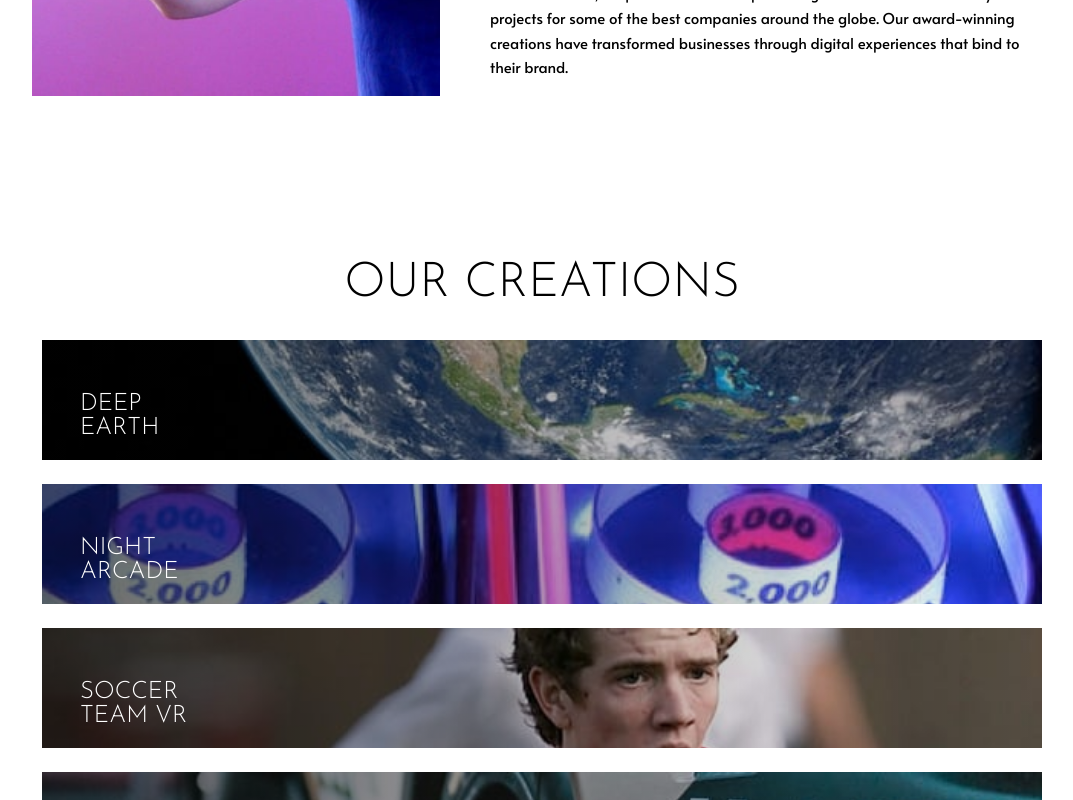
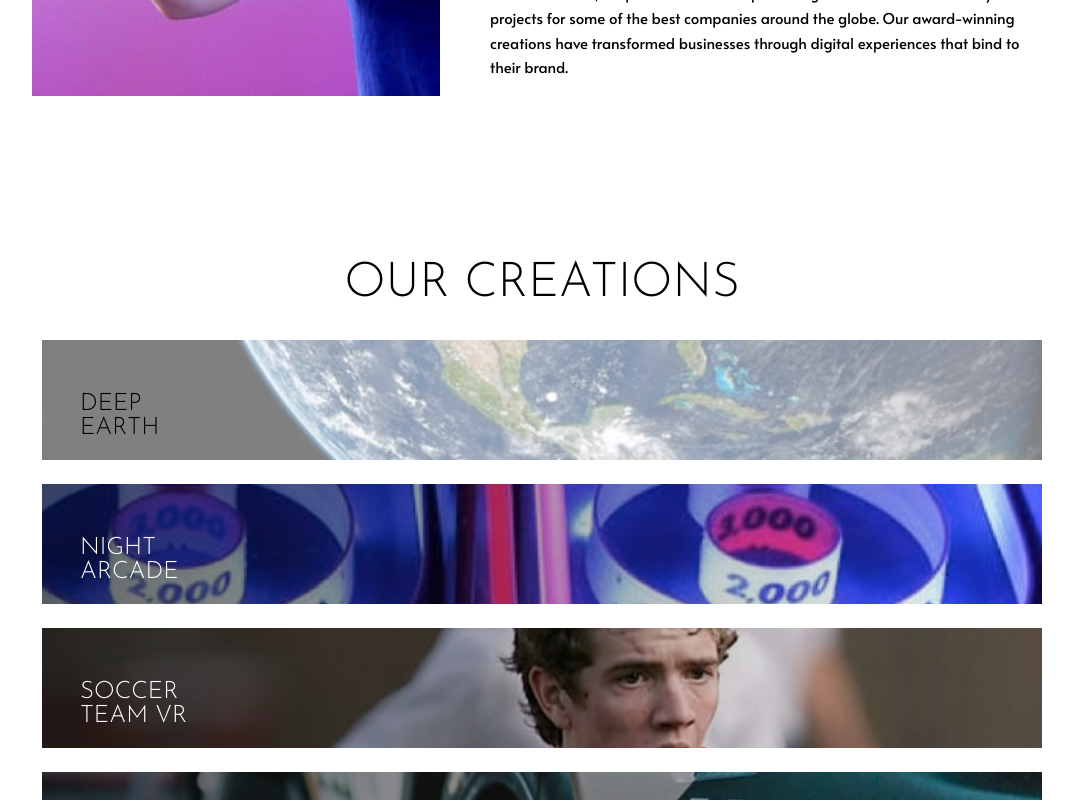
Before and after one commit to danilo2420/FEM_LoopstudioLandingPage, a website built with Vite: page index.html in a window 1280 px wide. In both pictures the pointer is over the element 640 px from the left and 1672 px from the top of the page. Shown: the part 1272-2072 px from the top of the page, without its empty margins (98-1171 px from the left). Built offline with nearby package versions, Linux system fonts and the light colour scheme.

Commit message:
Finish adding basic transitions

```diff
--- a/styles/mobile.css
+++ b/styles/mobile.css
@@ -132,6 +132,7 @@ header {
     background-color: black;
 
     background-size: cover;
+    cursor: pointer;
 }
 
 .creationsSection__gridItem__gradient {
@@ -139,6 +140,12 @@ header {
     width: 100%;
     height: 100%;
     background: linear-gradient(270deg, var(--gradient1), var(--gradient2));
+
+    transition: 0.3s;
+}
+
+.creationsSection__gridItem:hover .creationsSection__gridItem__gradient {
+    background: rgba(255, 255, 255, 0.5);
 }
 
 .creationsSection__gridItem__text {
@@ -146,6 +153,12 @@ header {
     bottom: 20px;
     left: 20px;
     color: var(--white);
+
+    transition: all 0.3s;
+}
+
+.creationsSection__gridItem:hover > .creationsSection__gridItem__text {
+    color: var(--black);
 }
 
 /* Note: these iamges have a gradient!! */
```
